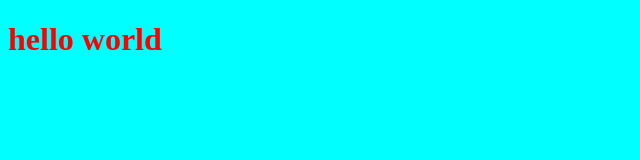
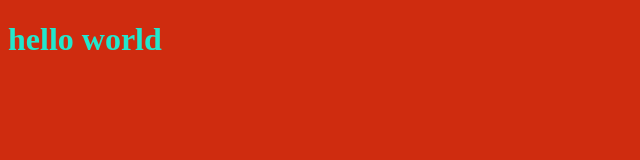
Before and after one commit to mohamedelmohamed/myproject, a plain HTML site: page index.html in a window 1280 px wide. Shown: the whole page, without its empty margins (0-640 px from the left). Drawn offline with Linux system fonts and the light colour scheme.

Commit message:
change background

```diff
--- a/style.css
+++ b/style.css
@@ -1,6 +1,6 @@
 h1{
-    color: red;
+    color: rgb(34, 231, 205);
 }
 body{
-    background-color: aqua;
+    background-color: rgb(207, 44, 15);
 }
```
